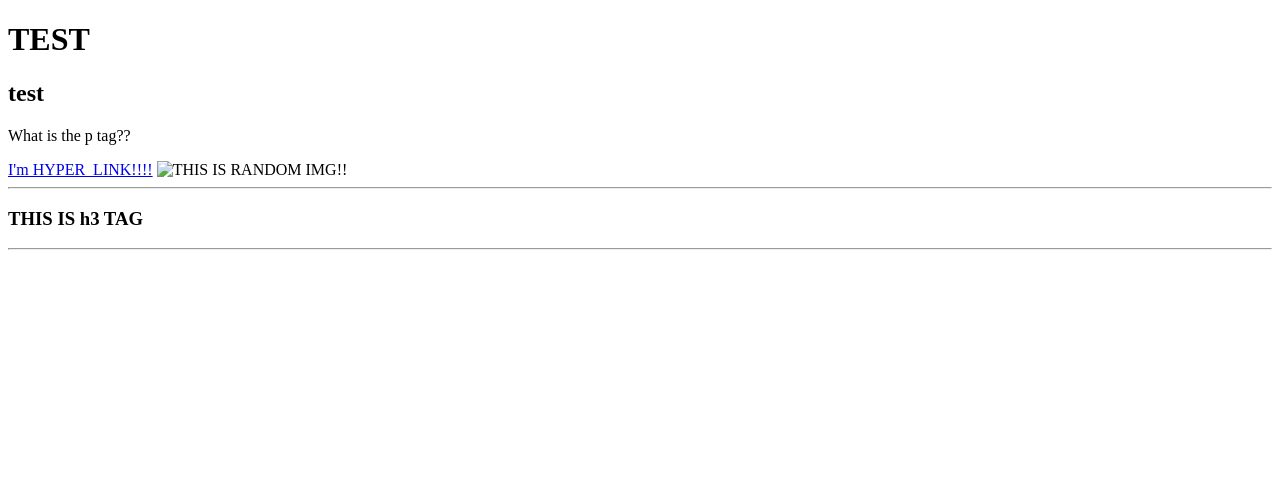
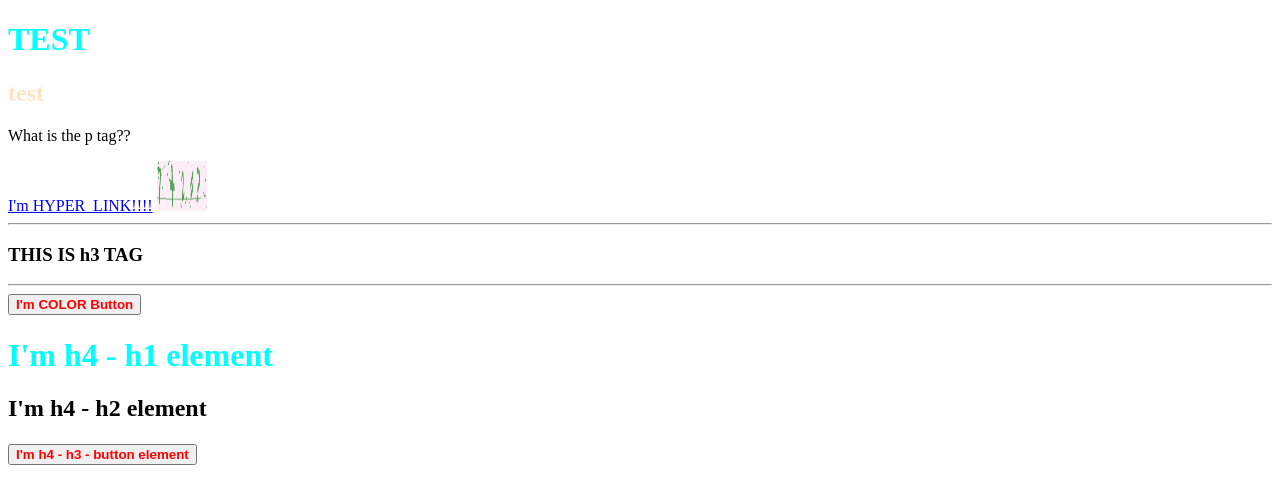
Before and after one commit to APSODE/Front_End_STUDY, a plain HTML site: page JS/INDEX.html in a window 1280 px wide. Drawn offline with Linux system fonts and the light colour scheme; files whose address does not match are found by name.

Commit message:
Add files via upload
CSS file update!!!

```diff
--- /dev/null
+++ b/JS/FIRST_CSS.css
@@ -0,0 +1,10 @@
+button{
+    color:red;
+    font-weight: bold;
+}
+h4 + h3 + button {
+    color: red;
+}
+h4 + h2 {
+    color: sandybrown;
+}
--- a/JS/INDEX.html
+++ b/JS/INDEX.html
@@ -2,16 +2,28 @@
 <html>
     <head>
         <meta charset = "utf-8">
+        <link rel="stylesheet" href="C:\Users\leegu\Desktop\JS\FIRST_CSS.css">
         <title>Hello World</title>
+        <style>h1 {
+            color: aqua;
+        }</style>
     </head>
     <body>
         <h1>TEST</h1>
-        <h2>test</h2>
+        <h2 style="color: bisque;">test</h2>
         <p>What is the p tag??</p>
         <a href="https://www.naver.com">I'm HYPER_LINK!!!!</a>
-        <img src="C:\Users\leegu\Desktop\JS\RANDOM_IMG_LIST\RND_3_IMG.png" alt="THIS IS RANDOM IMG!!" width= "50" height="50">
+        <img src="C:\Users\leegu\Desktop\JS\RANDOM_IMG_LIST\RND_2_IMG.png" alt="THIS IS RANDOM IMG!!" width= "50" height="50">
         <hr>
         <h3>THIS IS h3 TAG</h3>
         <hr>
+        <button>I'm COLOR Button</button>
+        <h4>
+            <h1>I'm h4 - h1 element</h1>
+            <h2>I'm h4 - h2 element</h2>
+            <h3>
+                <button>I'm h4 - h3 - button element</button>
+            </h3>
+        </h4>
     </body>
 </html>
```
